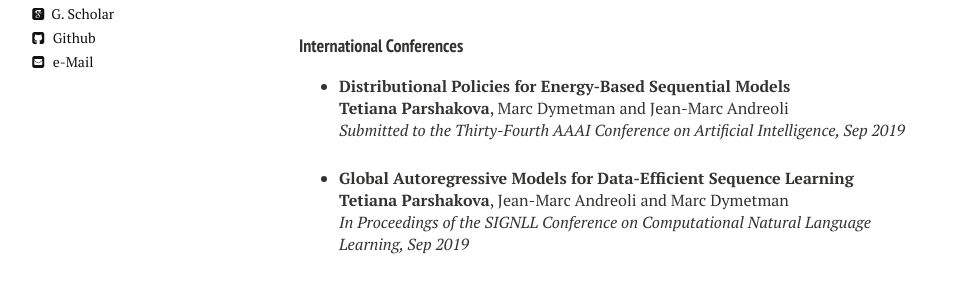
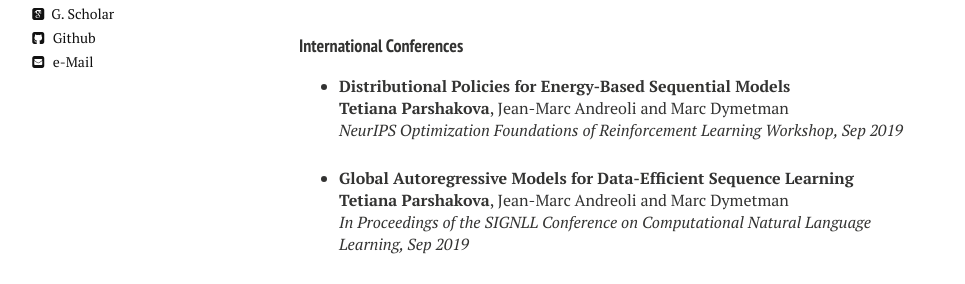
Before and after one commit to alexanch/parshakova.github.io, a Jekyll site: the page built from publications.md, in a window 1280 px wide. Shown: the part 344-628 px from the top of the page, without its empty margins (21-986 px from the left). Built offline with Jekyll 4.4.1, drawn with Linux system fonts in a browser that asks for light colours; nearby versions of some CDN libraries.

Commit message:
Update publications.html

```diff
--- a/_layouts/publications.html
+++ b/_layouts/publications.html
@@ -120,8 +120,8 @@ div.bibtex pre { font-size: 75%; overflow: auto;  width: 100%; padding: 0em 0em;
 
 <li ><p>
 <b>Distributional Policies for Energy-Based Sequential Models</b>
-<br><b>Tetiana Parshakova</b>, Marc Dymetman and Jean-Marc Andreoli<br>
-<i>Submitted to the Thirty-Fourth AAAI Conference on Artificial Intelligence,</i><i> Sep 2019</i>
+<br><b>Tetiana Parshakova</b>, Jean-Marc Andreoli and Marc Dymetman<br>
+<i>NeurIPS Optimization Foundations of Reinforcement Learning Workshop,</i><i> Sep 2019</i>
 <br />
 </li>
 
```
